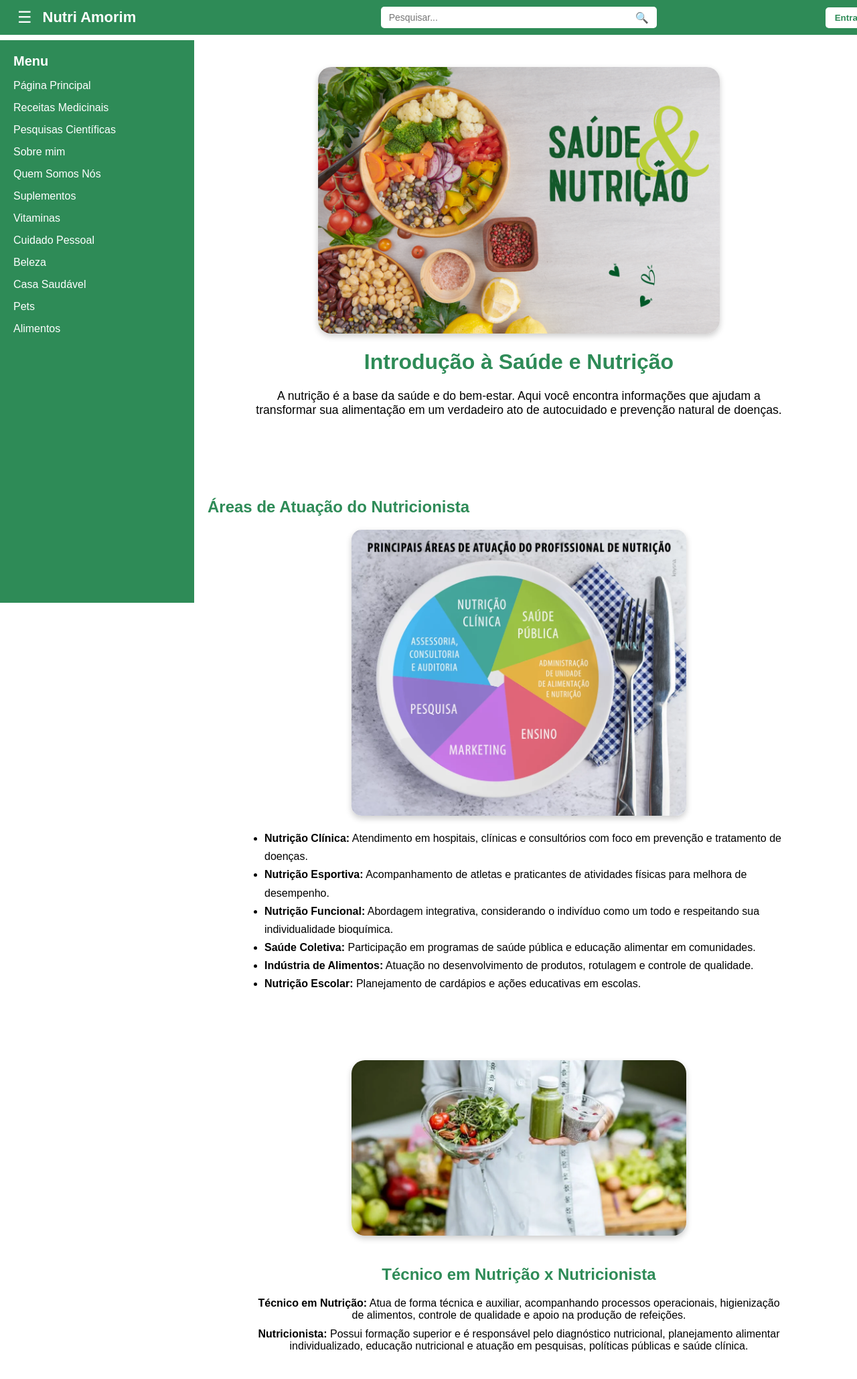
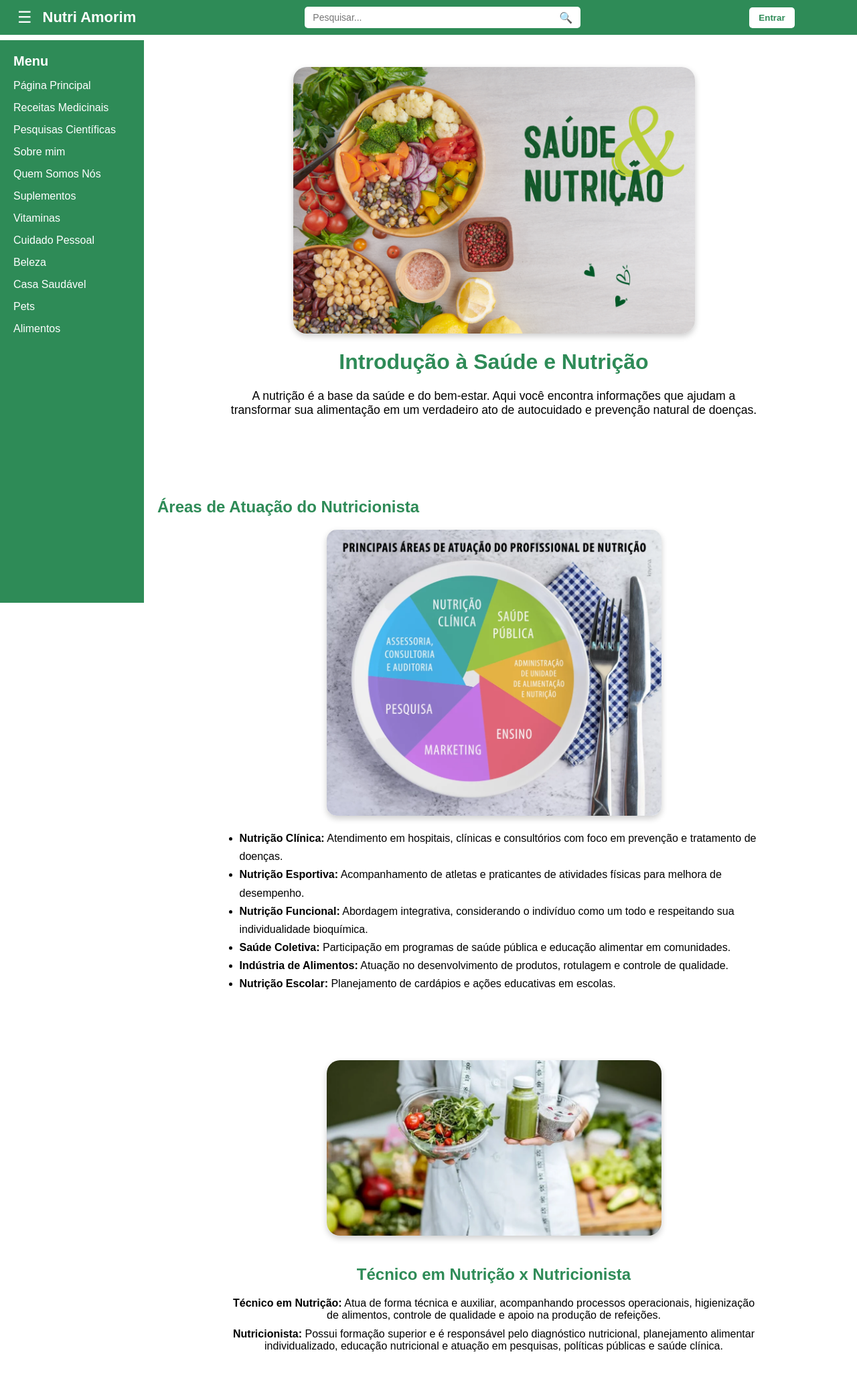
Before and after one commit to NutriAmorim/loja_nutri_novo, a Django app: page / in a window 1280 px wide. Shown: the whole page at 67% size. Run offline with Django 5.2, Linux system fonts and the light colour scheme.

Commit message:
Atualizei layout do site

```diff
--- a/loja_app/templates/base.html
+++ b/loja_app/templates/base.html
@@ -83,12 +83,12 @@
             border-radius: 5px;
             cursor: pointer;
             font-weight: bold;
-            margin-left: -3cm; /* Move 3cm para a esquerda */
+            margin-right: 3cm;
         }
 
         /* Sidebar */
         .sidebar {
-            width: 250px;
+            width: 175px;
             background-color: #2E8B57;
             color: white;
             padding: 20px;
@@ -126,7 +126,7 @@
 
         /* Conteúdo */
         .content {
-            margin-left: 270px;
+            margin-left: 195px;
             padding: 20px;
             padding-top: 80px;
         }
```
